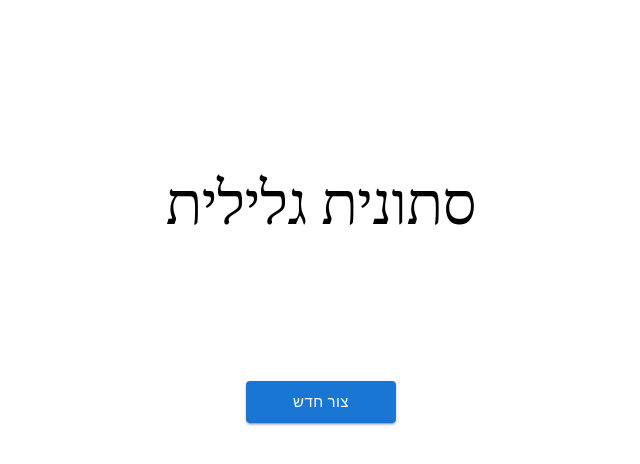
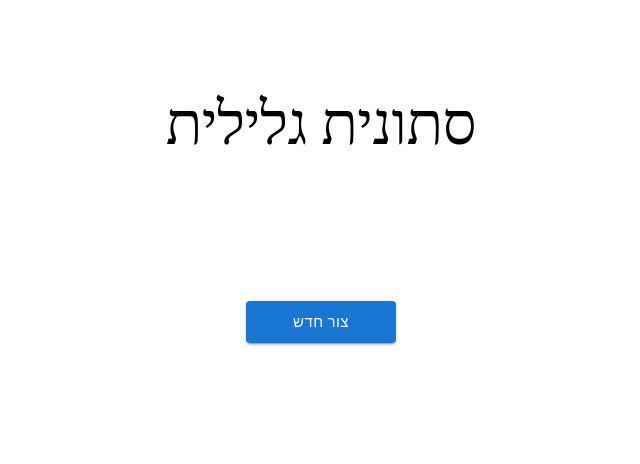
Before and after one commit to aviadlevy/plant-generator, a React (Create React App) app: page / in a window 1280 px wide. Shown: the top 464 px of the page, without its empty margins (319-959 px from the left). Built offline with nearby package versions, Linux system fonts and the light colour scheme; a web font is replaced by a local one.

Commit message:
reduce padding on top

```diff
--- a/src/App.js
+++ b/src/App.js
@@ -13,7 +13,7 @@ function App() {
 
     return (
         <div style={{textAlign: 'center'}}>
-            <Box pt={20} m={0}>
+            <Box pt={10} m={0}>
                 <Typography variant="h2" gutterBottom fontFamily={'Alef'}>
                     {text}
                 </Typography>
```
